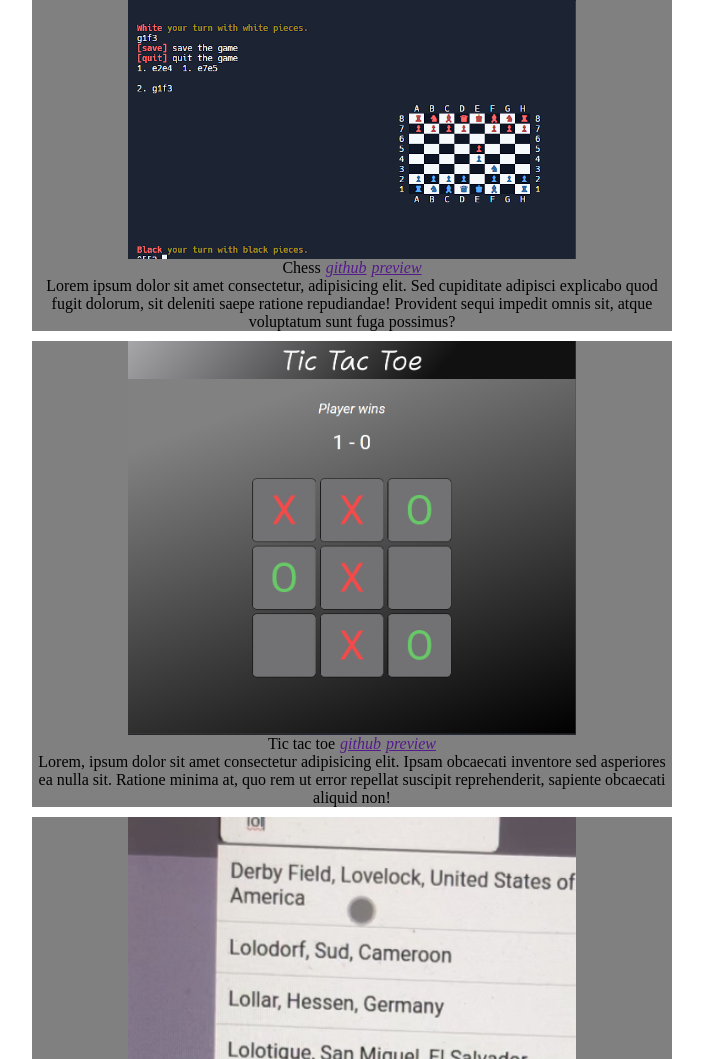
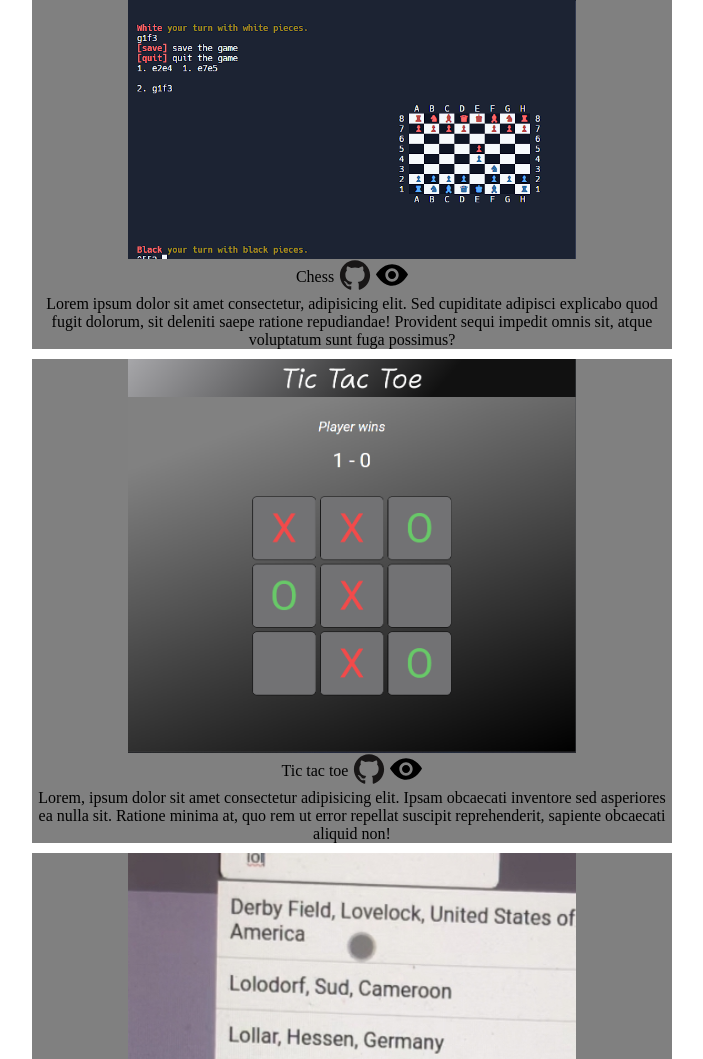
Before and after one commit to aleksandar-code/Portfolio, a plain HTML site: page index.html in a window 1280 px wide. Shown: the part 852-1911 px from the top of the page, without its empty margins (288-991 px from the left). Drawn offline with Linux system fonts and the light colour scheme.

Commit message:
Add svgs for projects

```diff
--- a/index.html
+++ b/index.html
@@ -73,8 +73,37 @@
               <div class="project-about">
                 <div class="name">Chess</div>
                 <ul>
-                  <li class="links"><a href="">github</a></li>
-                  <li class="links"><a href="">preview</a></li>
+                  <li class="links">
+                    <a href="">
+                      <svg class="icon" viewBox="0 0 128 128">
+                        <g fill="#181616">
+                          <path
+                            fill-rule="evenodd"
+                            clip-rule="evenodd"
+                            d="M64 5.103c-33.347 0-60.388 27.035-60.388 60.388 0 26.682 17.303 49.317 41.297 57.303 3.017.56 4.125-1.31 4.125-2.905 0-1.44-.056-6.197-.082-11.243-16.8 3.653-20.345-7.125-20.345-7.125-2.747-6.98-6.705-8.836-6.705-8.836-5.48-3.748.413-3.67.413-3.67 6.063.425 9.257 6.223 9.257 6.223 5.386 9.23 14.127 6.562 17.573 5.02.542-3.903 2.107-6.568 3.834-8.076-13.413-1.525-27.514-6.704-27.514-29.843 0-6.593 2.36-11.98 6.223-16.21-.628-1.52-2.695-7.662.584-15.98 0 0 5.07-1.623 16.61 6.19C53.7 35 58.867 34.327 64 34.304c5.13.023 10.3.694 15.127 2.033 11.526-7.813 16.59-6.19 16.59-6.19 3.287 8.317 1.22 14.46.593 15.98 3.872 4.23 6.215 9.617 6.215 16.21 0 23.194-14.127 28.3-27.574 29.796 2.167 1.874 4.097 5.55 4.097 11.183 0 8.08-.07 14.583-.07 16.572 0 1.607 1.088 3.49 4.148 2.897 23.98-7.994 41.263-30.622 41.263-57.294C124.388 32.14 97.35 5.104 64 5.104z"
+                          ></path>
+                          <path
+                            d="M26.484 91.806c-.133.3-.605.39-1.035.185-.44-.196-.685-.605-.543-.906.13-.31.603-.395 1.04-.188.44.197.69.61.537.91zm2.446 2.729c-.287.267-.85.143-1.232-.28-.396-.42-.47-.983-.177-1.254.298-.266.844-.14 1.24.28.394.426.472.984.17 1.255zM31.312 98.012c-.37.258-.976.017-1.35-.52-.37-.538-.37-1.183.01-1.44.373-.258.97-.025 1.35.507.368.545.368 1.19-.01 1.452zm3.261 3.361c-.33.365-1.036.267-1.552-.23-.527-.487-.674-1.18-.343-1.544.336-.366 1.045-.264 1.564.23.527.486.686 1.18.333 1.543zm4.5 1.951c-.147.473-.825.688-1.51.486-.683-.207-1.13-.76-.99-1.238.14-.477.823-.7 1.512-.485.683.206 1.13.756.988 1.237zm4.943.361c.017.498-.563.91-1.28.92-.723.017-1.308-.387-1.315-.877 0-.503.568-.91 1.29-.924.717-.013 1.306.387 1.306.88zm4.598-.782c.086.485-.413.984-1.126 1.117-.7.13-1.35-.172-1.44-.653-.086-.498.422-.997 1.122-1.126.714-.123 1.354.17 1.444.663zm0 0"
+                          ></path>
+                        </g>
+                      </svg>
+                    </a>
+                  </li>
+                  <li class="links">
+                    <a href="">
+                      <svg
+                        class="icon"
+                        xmlns="http://www.w3.org/2000/svg"
+                        width="24"
+                        height="24"
+                        viewBox="0 0 24 24"
+                      >
+                        <path
+                          d="M15 12c0 1.654-1.346 3-3 3s-3-1.346-3-3 1.346-3 3-3 3 1.346 3 3zm9-.449s-4.252 8.449-11.985 8.449c-7.18 0-12.015-8.449-12.015-8.449s4.446-7.551 12.015-7.551c7.694 0 11.985 7.551 11.985 7.551zm-7 .449c0-2.757-2.243-5-5-5s-5 2.243-5 5 2.243 5 5 5 5-2.243 5-5z"
+                        />
+                      </svg>
+                    </a>
+                  </li>
                 </ul>
               </div>
               <div class="project-description">
@@ -91,8 +120,37 @@
               <div class="project-about">
                 <div class="name">Tic tac toe</div>
                 <ul>
-                  <li class="links"><a href="">github</a></li>
-                  <li class="links"><a href="">preview</a></li>
+                  <li class="links">
+                    <a href="">
+                      <svg class="icon" viewBox="0 0 128 128">
+                        <g fill="#181616">
+                          <path
+                            fill-rule="evenodd"
+                            clip-rule="evenodd"
+                            d="M64 5.103c-33.347 0-60.388 27.035-60.388 60.388 0 26.682 17.303 49.317 41.297 57.303 3.017.56 4.125-1.31 4.125-2.905 0-1.44-.056-6.197-.082-11.243-16.8 3.653-20.345-7.125-20.345-7.125-2.747-6.98-6.705-8.836-6.705-8.836-5.48-3.748.413-3.67.413-3.67 6.063.425 9.257 6.223 9.257 6.223 5.386 9.23 14.127 6.562 17.573 5.02.542-3.903 2.107-6.568 3.834-8.076-13.413-1.525-27.514-6.704-27.514-29.843 0-6.593 2.36-11.98 6.223-16.21-.628-1.52-2.695-7.662.584-15.98 0 0 5.07-1.623 16.61 6.19C53.7 35 58.867 34.327 64 34.304c5.13.023 10.3.694 15.127 2.033 11.526-7.813 16.59-6.19 16.59-6.19 3.287 8.317 1.22 14.46.593 15.98 3.872 4.23 6.215 9.617 6.215 16.21 0 23.194-14.127 28.3-27.574 29.796 2.167 1.874 4.097 5.55 4.097 11.183 0 8.08-.07 14.583-.07 16.572 0 1.607 1.088 3.49 4.148 2.897 23.98-7.994 41.263-30.622 41.263-57.294C124.388 32.14 97.35 5.104 64 5.104z"
+                          ></path>
+                          <path
+                            d="M26.484 91.806c-.133.3-.605.39-1.035.185-.44-.196-.685-.605-.543-.906.13-.31.603-.395 1.04-.188.44.197.69.61.537.91zm2.446 2.729c-.287.267-.85.143-1.232-.28-.396-.42-.47-.983-.177-1.254.298-.266.844-.14 1.24.28.394.426.472.984.17 1.255zM31.312 98.012c-.37.258-.976.017-1.35-.52-.37-.538-.37-1.183.01-1.44.373-.258.97-.025 1.35.507.368.545.368 1.19-.01 1.452zm3.261 3.361c-.33.365-1.036.267-1.552-.23-.527-.487-.674-1.18-.343-1.544.336-.366 1.045-.264 1.564.23.527.486.686 1.18.333 1.543zm4.5 1.951c-.147.473-.825.688-1.51.486-.683-.207-1.13-.76-.99-1.238.14-.477.823-.7 1.512-.485.683.206 1.13.756.988 1.237zm4.943.361c.017.498-.563.91-1.28.92-.723.017-1.308-.387-1.315-.877 0-.503.568-.91 1.29-.924.717-.013 1.306.387 1.306.88zm4.598-.782c.086.485-.413.984-1.126 1.117-.7.13-1.35-.172-1.44-.653-.086-.498.422-.997 1.122-1.126.714-.123 1.354.17 1.444.663zm0 0"
+                          ></path>
+                        </g>
+                      </svg>
+                    </a>
+                  </li>
+                  <li class="links">
+                    <a href="">
+                      <svg
+                        class="icon"
+                        xmlns="http://www.w3.org/2000/svg"
+                        width="24"
+                        height="24"
+                        viewBox="0 0 24 24"
+                      >
+                        <path
+                          d="M15 12c0 1.654-1.346 3-3 3s-3-1.346-3-3 1.346-3 3-3 3 1.346 3 3zm9-.449s-4.252 8.449-11.985 8.449c-7.18 0-12.015-8.449-12.015-8.449s4.446-7.551 12.015-7.551c7.694 0 11.985 7.551 11.985 7.551zm-7 .449c0-2.757-2.243-5-5-5s-5 2.243-5 5 2.243 5 5 5 5-2.243 5-5z"
+                        />
+                      </svg>
+                    </a>
+                  </li>
                 </ul>
               </div>
               <div class="project-description">
```
